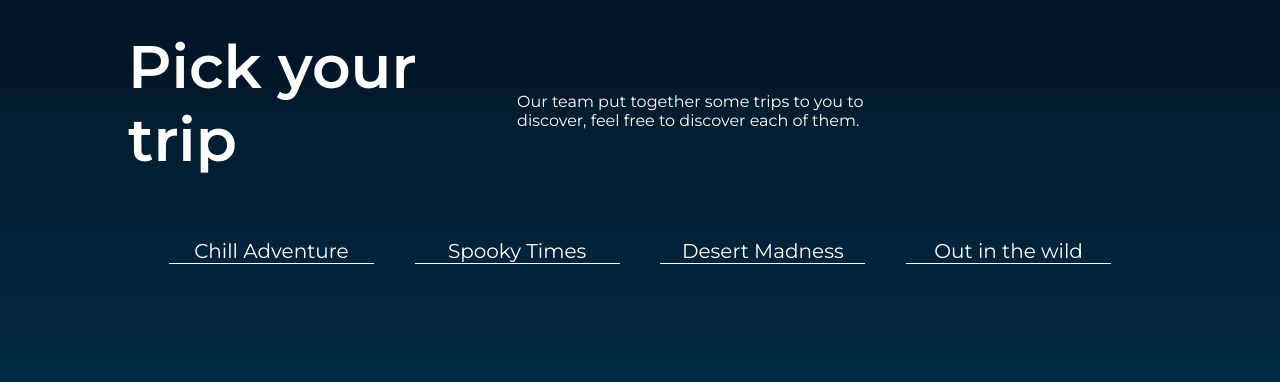
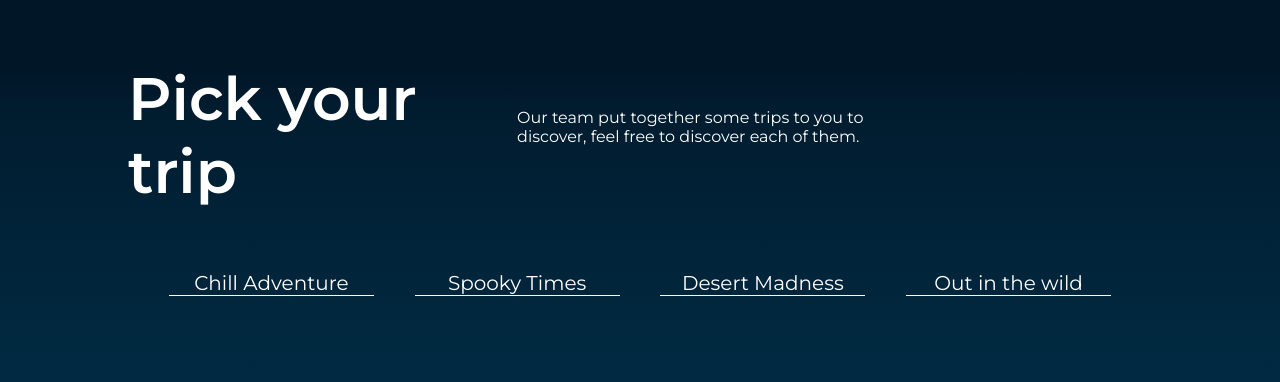
Before and after one commit to an-agha/night-trip, a plain HTML site: page index.html in a window 1280 px wide. Shown: the part 802-1184 px from the top of the page. Drawn offline with Linux system fonts and the light colour scheme; a web font is replaced by a local one.

Commit message:
h1 position

```diff
--- a/style.css
+++ b/style.css
@@ -137,6 +137,9 @@ h1{
     width: 90%;
     display: flex;
     flex-direction: column;
+}
+.pick-trip-head h1{
+    margin-top: 4vh;
 }
 .pick-trip-head h1 ,.about-cont h1, .pick-content-cont h1{
     width: 90%;
```
